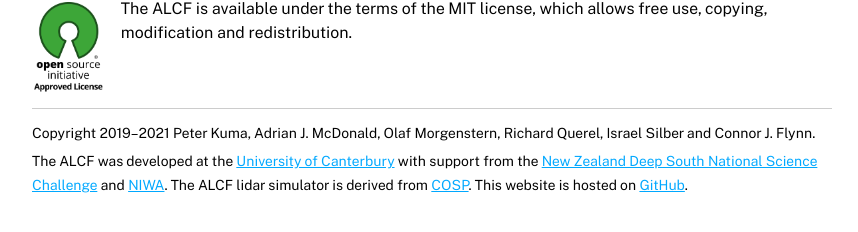
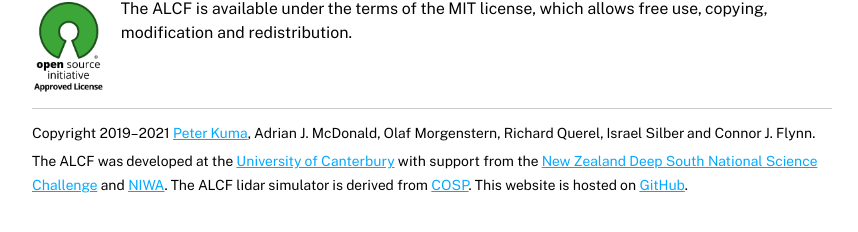
Before and after one commit to alcf-lidar/alcf-lidar.github.io, a Jekyll site: the page built from index.md, in a window 1280 px wide and 900 px high, scrolled down 2636 px. Shown: the part 643-875 px from the top of the window, without its empty margins (208-1066 px from the left). Built offline with Jekyll 4.4.1, drawn with Linux system fonts in a browser that asks for light colours; part of the change alters nothing that is shown.

Commit message:
Footer link to personal website

```diff
--- a/_layouts/default.html
+++ b/_layouts/default.html
@@ -30,8 +30,9 @@
 </main>
 <footer>
 <p>
-Copyright 2019–2021 Peter Kuma, Adrian J. McDonald, Olaf Morgenstern,
-Richard Querel, Israel Silber and Connor J. Flynn.
+Copyright 2019–2021 <a href="https://peterkuma.net/science">Peter Kuma</a>,
+Adrian J. McDonald, Olaf Morgenstern, Richard Querel, Israel Silber and
+Connor J. Flynn.
 </p>
 <p>
 The ALCF was developed at the <a href="https://www.canterbury.ac.nz">University of Canterbury</a>
```
